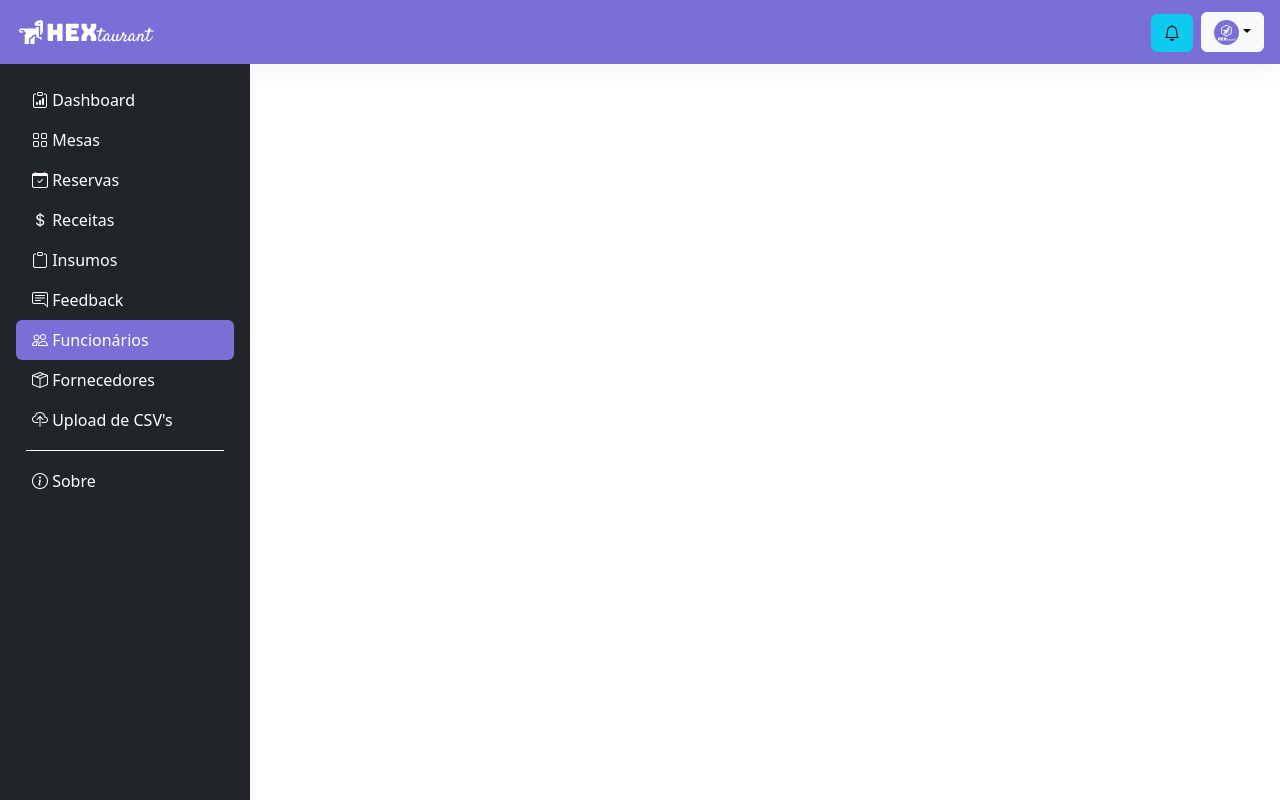
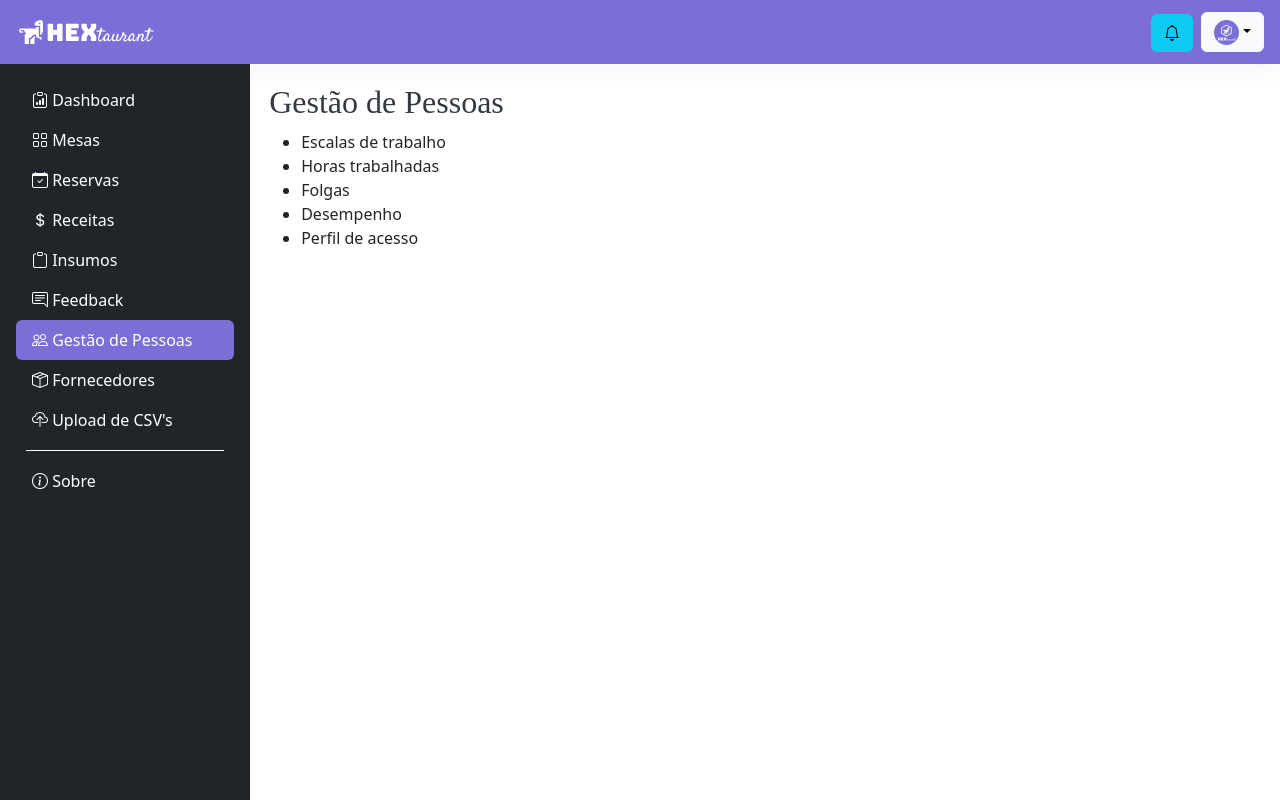
Before and after one commit to GroupHextech/api5-frontend, a Vue app: page /api5-frontend/funcionarios in a window 1280 px wide. Built offline with nearby package versions, Linux system fonts and the light colour scheme; a web font is replaced by a local one.

Commit message:
Creation of GestaoDePessoal page

```diff
--- a/src/components/Sidebar.vue
+++ b/src/components/Sidebar.vue
@@ -49,9 +49,9 @@ const isRouteActive = (path) => {
         </router-link>
       </li>
       <li class="nav-item">
-        <router-link :class="{ 'nav-link': true, 'active': isRouteActive('/funcionarios') }" aria-current="page" to="/">
+        <router-link :class="{ 'nav-link': true, 'active': isRouteActive('/funcionarios') }" aria-current="page" to="/funcionarios">
           <i class="bi bi-people"></i>
-          Funcionários
+          Gestão de Pessoas
         </router-link>
       </li>
       <li class="nav-item">
--- a/src/router/index.js
+++ b/src/router/index.js
@@ -10,6 +10,7 @@ import About from '../views/About.vue'
 import Feedback from '../views/Feedback.vue'
 import Upload from '../views/UploadCsv.vue'
 import Dashboard from '../views/Dashboard.vue'
+import GestaoDePessoas from '../views/GestaoDePessoas.vue'
 
 const base = '/api5-frontend/';
 
@@ -59,6 +60,11 @@ const routes = [
         path:'/dashboard',
         name: 'Dashboard',
         component: Dashboard
+    },
+    {
+        path:'/funcionarios',
+        name: 'Gestão de Pessoas',
+        component: GestaoDePessoas
     }
 
 ];
--- /dev/null
+++ b/src/views/GestaoDePessoas.vue
@@ -0,0 +1,33 @@
+<template>
+  <div>
+    <h2 class="page-title">Gestão de Pessoas</h2>
+
+    <div class="dash">
+
+    </div>
+
+    <ul>
+      <li>Escalas de trabalho</li>
+      <li>Horas trabalhadas</li>
+      <li>Folgas</li>
+      <li>Desempenho</li>
+      <li>Perfil de acesso</li>
+    </ul>
+
+  </div>
+</template>
+
+<script setup>
+
+</script>
+
+<style scoped>
+.dash {
+  height: 100%;
+}
+
+.dash,
+.dash iframe {
+  width: 100%;
+}
+</style>
```
